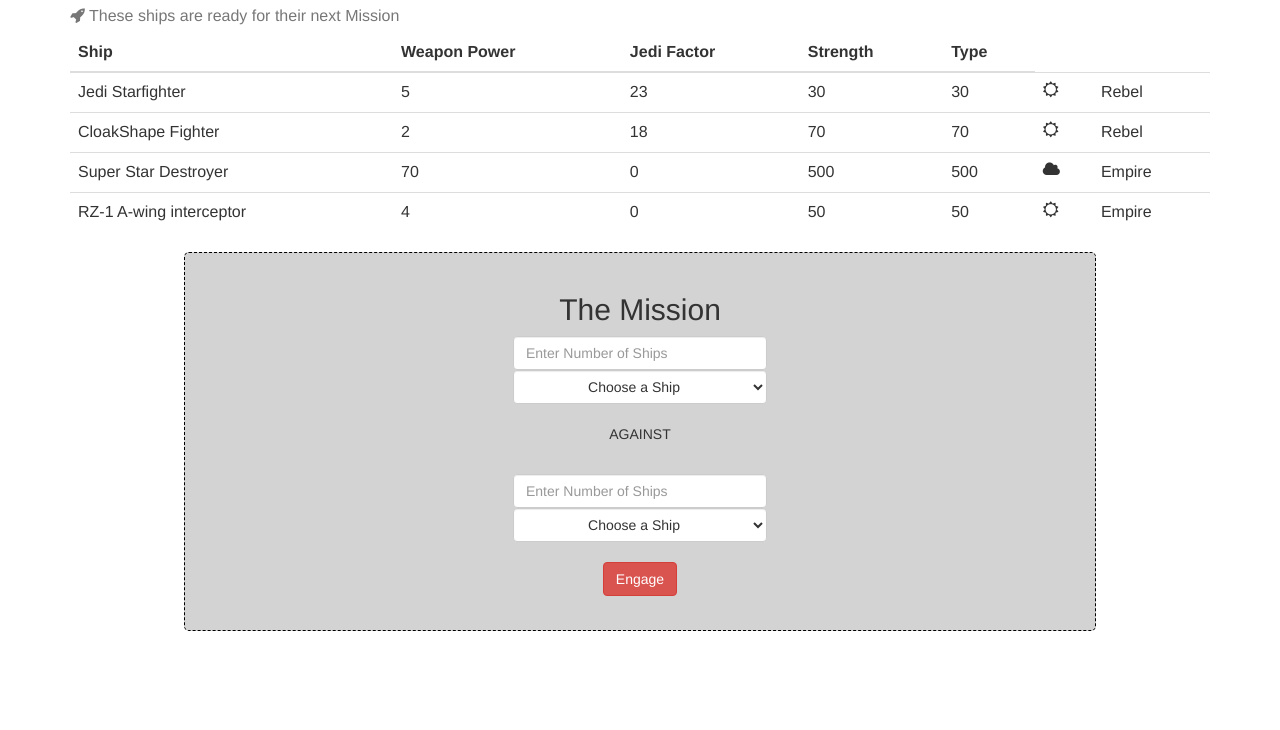
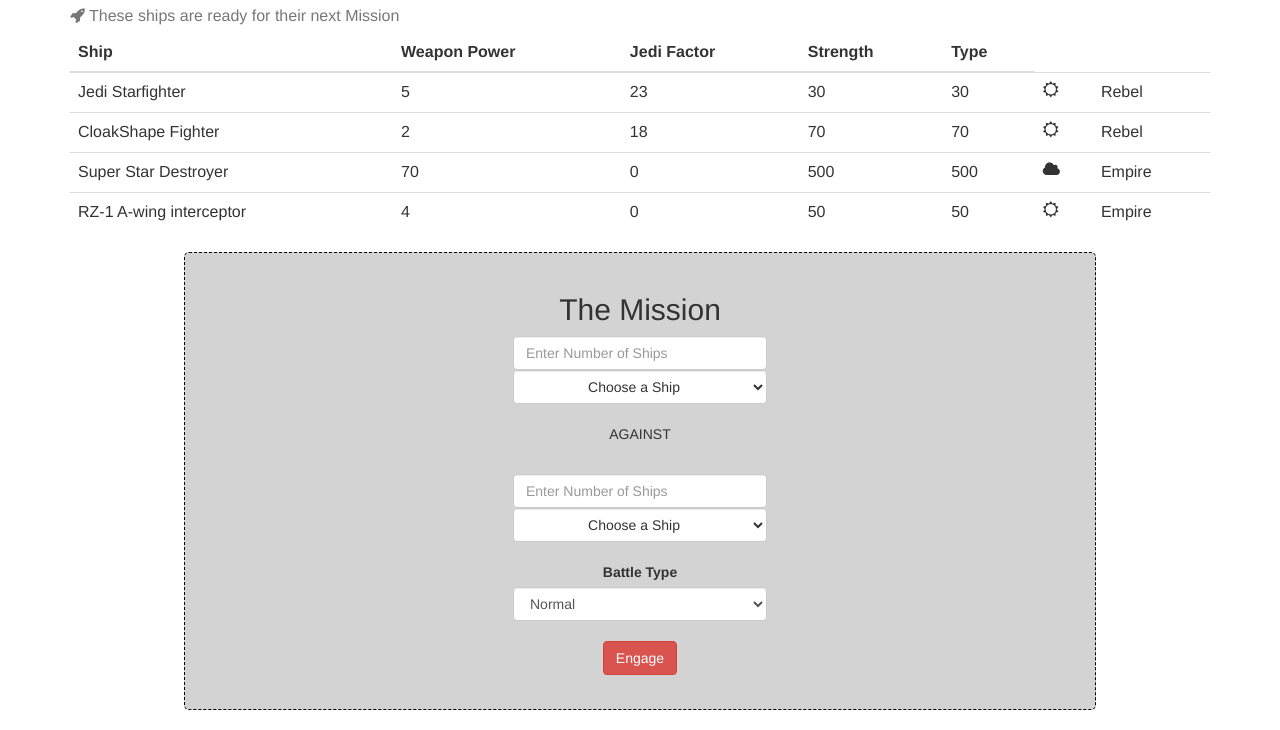
Before and after one commit to alexzerah/SFC_oo, a PHP site: page /index.php in a window 1280 px wide. Shown: the part 121-851 px from the top of the page. Before the commit the page ends 752 px from the top, so only its background shows below. Run offline with PHP 8.4, Linux system fonts and the light colour scheme; some libraries are stand-ins or nearby versions.

Commit message:
Refactor + autoloading + composer + namespaces + class constants + namespaces + class constants

```diff
--- a/battle.php
+++ b/battle.php
@@ -1,5 +1,7 @@
 <?php
 require __DIR__ . '/bootstrap.php';
+
+use Service\Container;
 
 $container = new Container($configuration);
 $shipLoader = $container->getShipLoader();
@@ -29,7 +31,8 @@ if ($ship1Quantity <= 0 || $ship2Quantity <= 0) {
 }
 
 $battleManager = $container->getBattleManager();
-$battleResult = $battleManager->battle($ship1, $ship1Quantity, $ship2, $ship2Quantity);
+$battleType = $_POST['battle_type'];
+$battleResult = $battleManager->battle($ship1, $ship1Quantity, $ship2, $ship2Quantity, $battleType);
 ?>
 
 <html>
--- a/bootstrap.php
+++ b/bootstrap.php
@@ -1,15 +1,6 @@
 <?php
 
-require_once __DIR__ . '/lib/Model/AbstractShip.php';
-require_once __DIR__ . '/lib/Model/Ship.php';
-require_once __DIR__ . '/lib/Model/RebelShip.php';
-require_once __DIR__ . '/lib/Service/BattleManager.php';
-require_once __DIR__ . '/lib/Service/ShipLoader.php';
-require_once __DIR__ . '/lib/Model/BattleResult.php';
-require_once __DIR__ . '/lib/Service/Container.php';
-require_once __DIR__ . '/lib/Service/ShipStorageInterface.php';
-require_once __DIR__ . '/lib/Service/PdoShipStorage.php';
-require_once __DIR__ . '/lib/Service/JsonFileShipStorage.php';
+require __DIR__.'/vendor/autoload.php';
 
-$configuration = require_once 'lib/config.php';
+$configuration = require 'lib/config.php';
 return $configuration;
--- a/index.php
+++ b/index.php
@@ -1,9 +1,19 @@
 <?php
 require __DIR__ . '/bootstrap.php';
+
+use Service\BattleManager;
+use Service\Container;
+//use Model\BrokenShip
+require __DIR__.'/bootstrap.php';
 
 $container = new Container($configuration);
 $shipLoader = $container->getShipLoader();
 $ships = $shipLoader->getships();
+
+//$brokenShip = new BrokenShip('I am so broken');
+//$ships[] = $brokenShip;
+
+$battleTypes = BattleManager::getAllBattleTypesWithDescription();
 
 $errorMessage = '';
 if (isset($_GET['error'])) {
@@ -114,6 +124,17 @@ if (isset($_GET['error'])) {
                             <?php endforeach; ?>
                         </select>
                         <br>
+
+                        <div class="text-center">
+                            <label for="battle_type">Battle Type</label>
+                            <select name="battle_type" id="battle_type" class="form-control drp-dwn-width center-block">
+                                <?php foreach ($battleTypes as $battleType => $typeText) : ?>
+                                    <option value="<?php echo $battleType?>"><?php echo $typeText ?></option>
+                                <?php endforeach;?>
+                            </select>
+                        </div>
+                        <br/>
+
                         <button class="btn btn-md btn-danger center-block" type="submit">Engage</button>
                     </form>
                 </div>
--- a/lib/Model/AbstractShip.php
+++ b/lib/Model/AbstractShip.php
@@ -1,5 +1,6 @@
 <?php
 
+namespace Model;
 
 abstract class AbstractShip
 {
--- a/lib/Model/BattleResult.php
+++ b/lib/Model/BattleResult.php
@@ -1,5 +1,6 @@
 <?php
 
+namespace Model;
 
 class BattleResult
 {
--- a/lib/Model/RebelShip.php
+++ b/lib/Model/RebelShip.php
@@ -1,5 +1,6 @@
 <?php
 
+namespace Model;
 
 class RebelShip extends AbstractShip
 {
--- a/lib/Model/Ship.php
+++ b/lib/Model/Ship.php
@@ -1,5 +1,6 @@
 <?php
 
+namespace Model;
 
 class Ship extends AbstractShip
 {
--- a/lib/Service/BattleManager.php
+++ b/lib/Service/BattleManager.php
@@ -1,14 +1,24 @@
 <?php
 
+namespace Service;
+
+use Model\BattleResult;
+use Model\AbstractShip;
 
 class BattleManager
 {
+    // normal battle mode
+    const TYPE_NORMAL = 'type_normal';
+    // don't allow jedi powers
+    const TYPE_NO_JEDI = 'no_jedi';
+    // you cqn *only* win with jedi power
+    const TYPE_ONLY_JEDI = 'only_jedi';
     /**
      * Our complex fighting algorithm!
      *
      * @return BattleResult
      */
-    function battle(AbstractShip $ship1, $ship1Quantity, AbstractShip $ship2, $ship2Quantity)
+    function battle(AbstractShip $ship1, $ship1Quantity, AbstractShip $ship2, $ship2Quantity, $battleType)
     {
         $ship1Health = $ship1->getStrength() * $ship1Quantity;
         $ship2Health = $ship2->getStrength() * $ship2Quantity;
@@ -17,22 +27,24 @@ class BattleManager
         $ship2UsedJediPowers = false;
         while ($ship1Health > 0 && $ship2Health > 0) {
             // first, see if we have a rare Jedi hero event!
-            if ($this->didJediDestroyShipUsingTheForce($ship1)) {
+            if ($battleType != self::TYPE_NO_JEDI && $this->didJediDestroyShipUsingTheForce($ship1)) {
                 $ship2Health = 0;
                 $ship1UsedJediPowers = true;
 
                 break;
             }
-            if ($this->didJediDestroyShipUsingTheForce($ship2)) {
+            if ($battleType != self::TYPE_NO_JEDI && $this->didJediDestroyShipUsingTheForce($ship2)) {
                 $ship1Health = 0;
                 $ship2UsedJediPowers = true;
 
                 break;
             }
 
-            // now battle them normally
-            $ship1Health = $ship1Health - ($ship2->getWeaponPower() * $ship2Quantity);
-            $ship2Health = $ship2Health - ($ship1->getWeaponPower() * $ship1Quantity);
+            if ($battleType != self::TYPE_ONLY_JEDI) {
+                // now battle them normally
+                $ship1Health = $ship1Health - ($ship2->getWeaponPower() * $ship2Quantity);
+                $ship2Health = $ship2Health - ($ship1->getWeaponPower() * $ship1Quantity);
+            }
         }
 
         if ($ship1Health <= 0 && $ship2Health <= 0) {
@@ -50,8 +62,16 @@ class BattleManager
             $usedJediPowers = $ship1UsedJediPowers;
         }
 
-        $battleResult = new BattleResult($usedJediPowers, $winningShip, $losingShip);
-        return $battleResult;
+        return new BattleResult($usedJediPowers, $winningShip, $losingShip);
+    }
+
+    public static function getAllBattleTypesWithDescription()
+    {
+        return [
+            self::TYPE_NORMAL => 'Normal',
+            self::TYPE_NO_JEDI => 'No Jedi Powers',
+            self::TYPE_ONLY_JEDI=> 'Only Jedi Powers',
+        ];
     }
 
     private function didJediDestroyShipUsingTheForce(AbstractShip $ship)
--- a/lib/Service/Container.php
+++ b/lib/Service/Container.php
@@ -1,5 +1,8 @@
 <?php
 
+namespace Service;
+
+use \PDO;
 
 class Container
 {
--- a/lib/Service/JsonFileShipStorage.php
+++ b/lib/Service/JsonFileShipStorage.php
@@ -1,4 +1,6 @@
 <?php
+
+namespace Service;
 
 class JsonFileShipStorage implements ShipStorageInterface
 {
--- a/lib/Service/PdoShipStorage.php
+++ b/lib/Service/PdoShipStorage.php
@@ -1,5 +1,8 @@
 <?php
 
+namespace Service;
+
+use \PDO;
 
 class PdoShipStorage implements ShipStorageInterface
 {
--- a/lib/Service/ShipLoader.php
+++ b/lib/Service/ShipLoader.php
@@ -1,4 +1,10 @@
 <?php
+
+namespace Service;
+
+use Model\RebelShip;
+use Model\Ship;
+use Model\AbstractShip;
 
 class ShipLoader
 {
--- a/lib/Service/ShipStorageInterface.php
+++ b/lib/Service/ShipStorageInterface.php
@@ -1,5 +1,6 @@
 <?php
 
+namespace Service;
 
 Interface ShipStorageInterface
 {
@@ -12,7 +13,7 @@ Interface ShipStorageInterface
 
     /**
      * @param integer $id
-     * @return array()
+     * @return array()o
      */
     public function fetchSingleShipData($id);
 }
```
Also changed, not shown: composer.json (added, +7 -0 lines).
